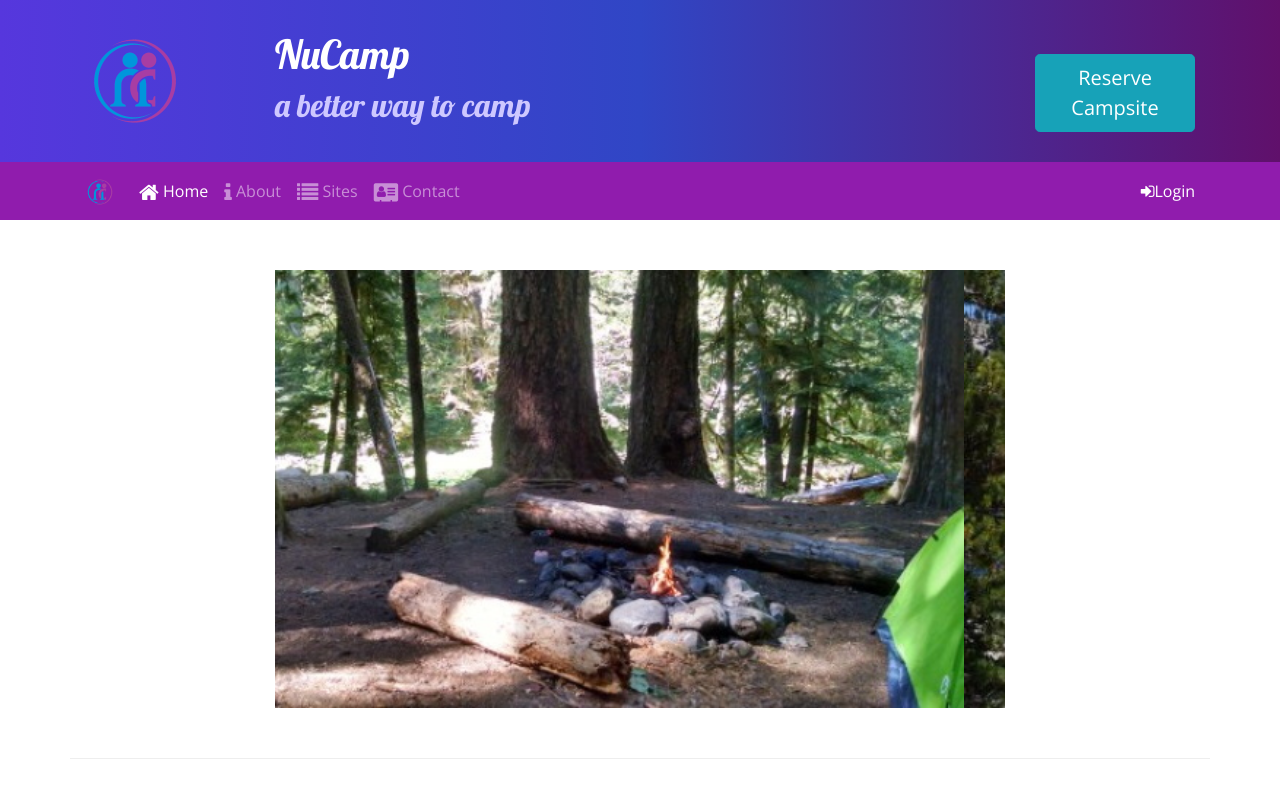
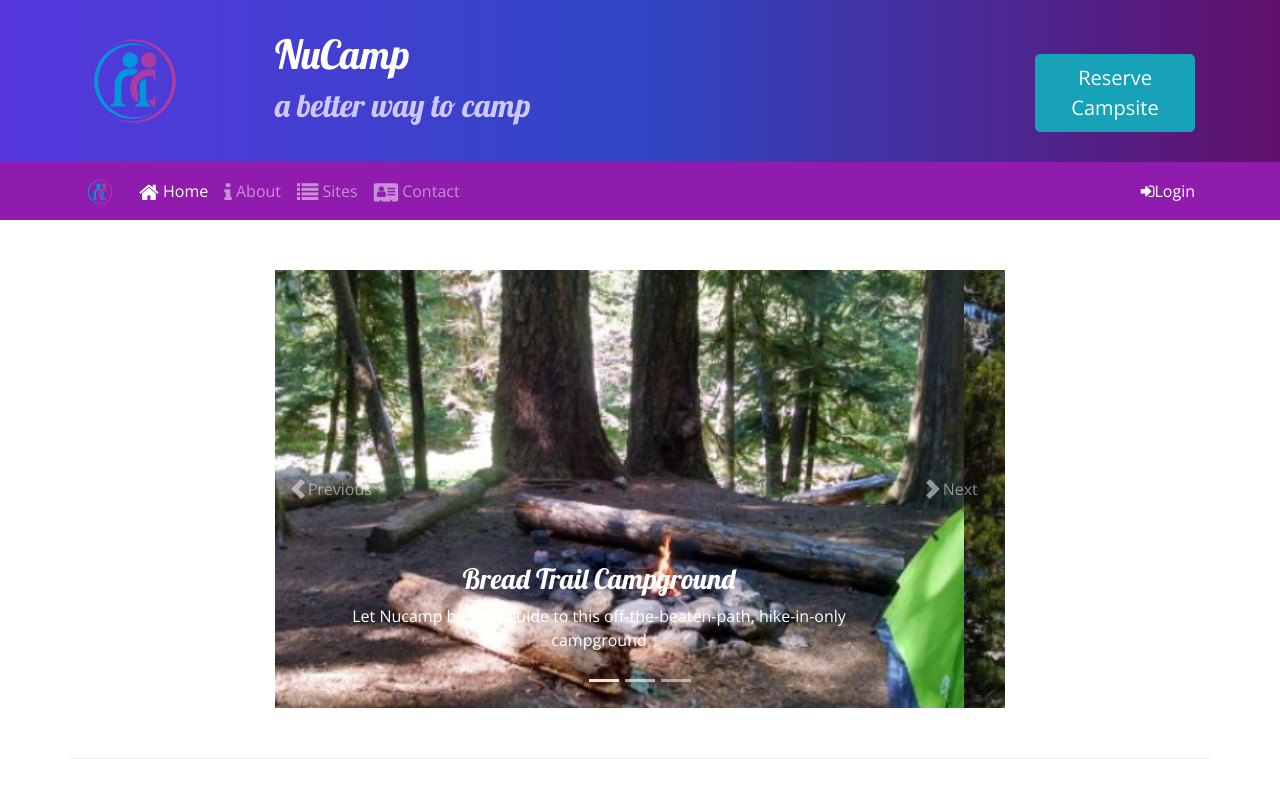
Before and after one commit to paderx01/Nucamp-Bootstrap, a website: page index.html in a window 1280 px wide. Shown: the top 800 px of the page. Drawn offline with nearby package versions, Linux system fonts and the light colour scheme.

Commit message:
added carousel caption & control

```diff
--- a/index.html
+++ b/index.html
@@ -100,17 +100,43 @@
         <div class="row row-content">
             <div class="col-md-8 mx-auto">
                 <div id="homeCarousel" class="carousel slide" data-ride="carousel">
+                    <ol class="carousel-indicators">
+                        <li data-target="#homeCarousel" data-slide-to="0" class="active"></li>
+                        <li data-target="#homeCarousel" data-slide-to="1"></li>
+                        <li data-target="#homeCarousel" data-slide-to="2"></li>
+                    </ol>
                     <div class="carousel-inner">
                         <div class="carousel-item active">
                             <img class="d-block w-100" src="img/breadcrumb-trail.jpg" alt="Breadcrumb Trail Camper" />
+                            <div class="carousel-caption">
+                                <h3>Bread Trail Campground</h3>
+                                <p class="d none d-sm-block">Let Nucamp be your guide to this off-the-beaten-path, hike-in-only campground</p>
+                            </div>
                         </div>
                         <div class="carousel-item">
                             <img class="d-block w-100" src="img/react-lake.jpg" alt="React Lake Campground" />
+                            <div class="carousel-caption">
+                                <h3>React Lake Campground</h3>
+                                <p class="d-none d-sm-block">Nestled in the foothills of the Chrome Mountains, this campground on the shores of the pristine React Lake is a favorite for fly fishers.</p>
+                            </div>
                         </div>
                         <div class="carousel-item">
                             <img class="d-block w-100" src="img/chrome-river.jpg" alt="Chrome River Campground" />
+                            <div class="carousel-caption">
+                                <h3>Chrome River Campground</h3>
+                                <p class="d-none d-sm-block">Spend a few sunny days and starry notes beneath a canopy of old-growth firs at this enchanting spot by the Chrome River</p>
+                            </div>
                         </div>
                     </div>
+                    <a class="carousel-control-prev" href="#homeCarousel" role="button" data-slide="prev">
+                        <span class="carousel-control-prev-icon"></span>
+                        <span class="sr only">Previous</span>
+                    </a>
+                    <a class="carousel-control-next" href="#homeCarousel" role="button" data-slide="next">
+                        <span class="carousel-control-next-icon"></span>
+                        <span class="sr only">Next</span>
+                    </a>
+
                 </div>
             </div>
         </div>
```
